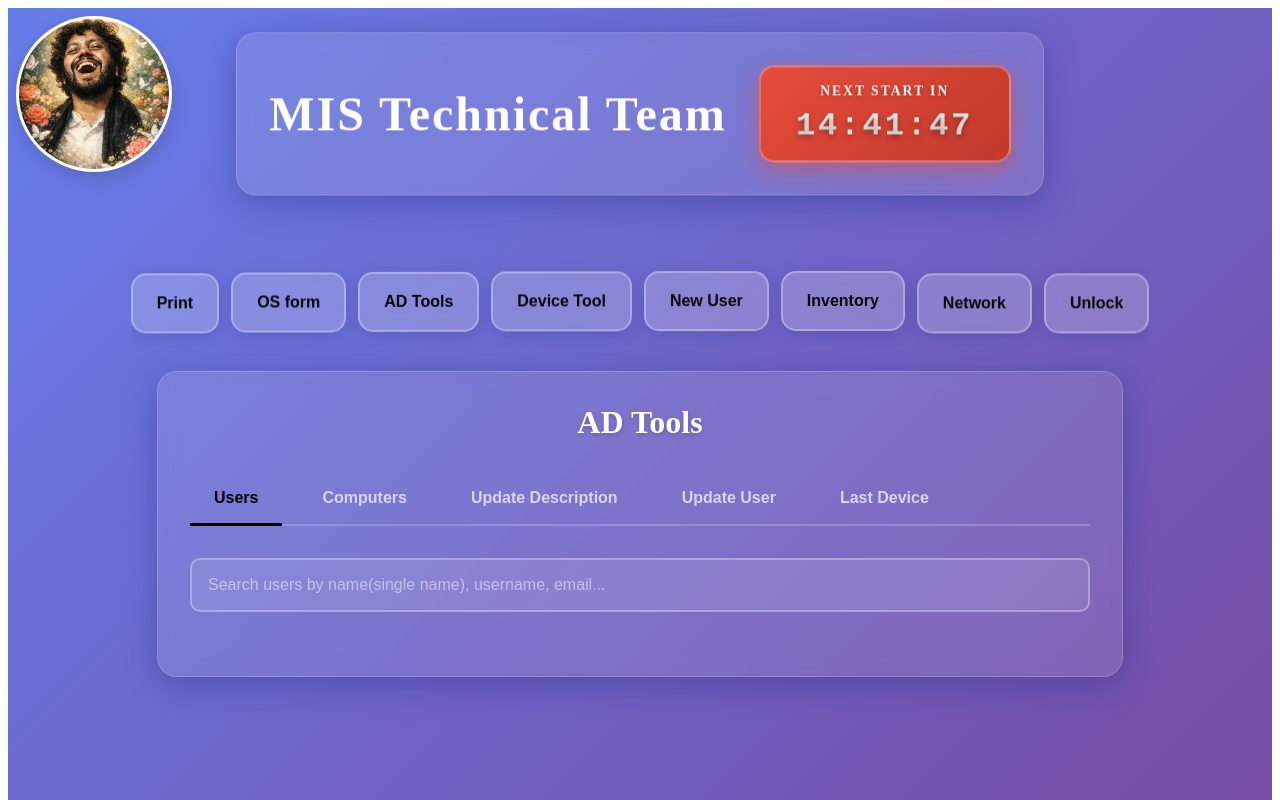
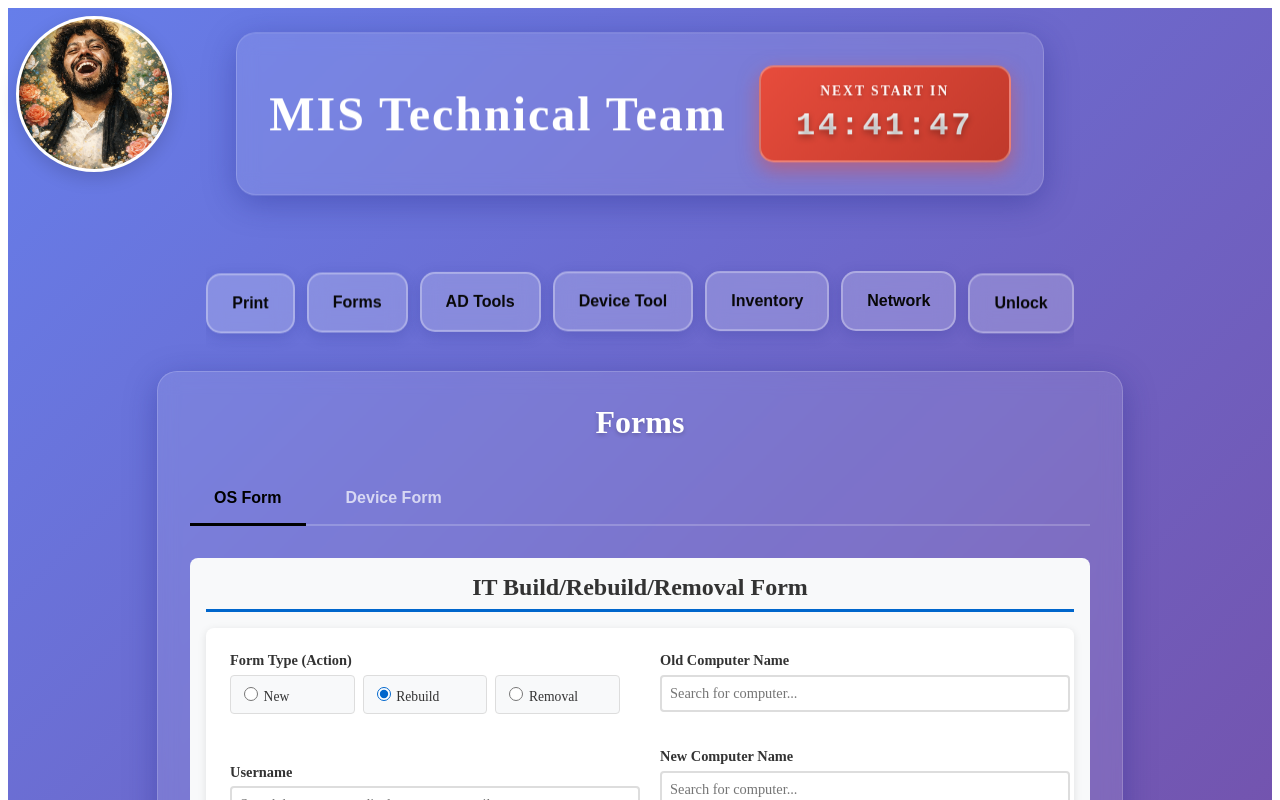
Before and after one commit to TrqHsn/MISTechnical, an Angular app in the folder MIS/: page /forms in a window 1280 px wide. Before the commit this address led to /ad-tools. Shown: the top 800 px of the page. Built offline with nearby package versions, Linux system fonts and the light colour scheme.

Commit message:
13-1-2026

```diff
--- a/MIS/src/app/app.html
+++ b/MIS/src/app/app.html
@@ -21,7 +21,7 @@
       <button
         class="btn"
         (click)="onTopButtonClick($event, button.id)"
-        [routerLink]="button.id === 'print' ? '/print' : button.id === 'testapi' ? '/ad-tools' : button.id === 'oif' ? '/os-installation-form' : button.id === 'inventory' ? '/inventory' : button.id === 'network' ? '/network' : button.id === 'devicetool' ? '/device-tool' : button.id === 'newuser' ? '/new-user-assign' : null"
+        [routerLink]="button.id === 'print' ? '/print' : button.id === 'testapi' ? '/ad-tools' : button.id === 'oif' ? '/forms' : button.id === 'inventory' ? '/inventory' : button.id === 'network' ? '/network' : button.id === 'devicetool' ? '/device-tool' : button.id === 'newuser' ? '/new-user-assign' : null"
         routerLinkActive="btn-active"
         [attr.data-id]="button.id">
         {{ button.name }}
--- a/MIS/src/app/app.routes.ts
+++ b/MIS/src/app/app.routes.ts
@@ -14,18 +14,13 @@ export const routes: Routes = [
   }
   ,
   {
-    path: 'label-print',
-    loadComponent: () => import('./components/label-print/label-print').then(m => m.LabelPrint)
+    path: 'forms',
+    loadComponent: () => import('./components/forms/forms').then(m => m.Forms)
   }
   ,
   {
     path: 'os-installation-form',
     loadComponent: () => import('./components/os-installation-form/os-installation-form.component').then(m => m.OsInstallationFormComponent)
-  }
-  ,
-  {
-    path: 'service-tag',
-    loadComponent: () => import('./components/service-tag/service-tag.component').then(m => m.ServiceTag)
   }
   ,
   {
--- a/MIS/src/app/app.ts
+++ b/MIS/src/app/app.ts
@@ -13,13 +13,12 @@ export class App {
 
   buttons = [
     { name: 'Print', id: 'print' },
-    { name: 'OS form', id: 'oif' },
+    { name: 'Forms', id: 'oif' },
     { name: 'AD Tools', id: 'testapi' },
     { name: 'Device Tool', id: 'devicetool' },
-    { name: 'New User', id: 'newuser' },
     { name: 'Inventory', id: 'inventory' },
     { name: 'Network', id: 'network' },
-        { name: 'Unlock', id: 'unlock' }
+    { name: 'Unlock', id: 'unlock' }
   ];
 
   // Work timer (7:30 -> 16:30 local time)
--- /dev/null
+++ b/MIS/src/app/components/forms/forms.css
@@ -0,0 +1,73 @@
+.forms-container {
+  background: rgba(255, 255, 255, 0.1);
+  backdrop-filter: blur(10px);
+  border-radius: 20px;
+  padding: 2rem;
+  max-width: 900px;
+  margin: 0 auto;
+  box-shadow: 0 8px 32px rgba(31, 38, 135, 0.37);
+  border: 1px solid rgba(255, 255, 255, 0.18);
+  animation: slideIn 0.5s ease-out;
+}
+
+@keyframes slideIn {
+  from {
+    opacity: 0;
+    transform: translateY(20px);
+  }
+  to {
+    opacity: 1;
+    transform: translateY(0);
+  }
+}
+
+.forms-container h1 {
+  text-align: center;
+  color: #ffffff;
+  margin-top: 0;
+  margin-bottom: 2rem;
+  font-size: 2rem;
+  text-shadow: 0 2px 4px rgba(0, 0, 0, 0.2);
+}
+
+.tabs {
+  display: flex;
+  gap: 1rem;
+  margin-bottom: 2rem;
+  border-bottom: 2px solid rgba(255, 255, 255, 0.2);
+}
+
+.tab-btn {
+  background: transparent;
+  border: none;
+  color: rgba(255, 255, 255, 0.7);
+  padding: 1rem 1.5rem;
+  font-size: 1rem;
+  font-weight: 600;
+  cursor: pointer;
+  transition: all 0.3s ease;
+  border-bottom: 3px solid transparent;
+  margin-bottom: -2px;
+}
+
+.tab-btn:hover {
+  color: #ffffff;
+}
+
+.tab-btn.active {
+  color: #000000;
+  border-bottom-color: #000000;
+}
+
+.tab-content {
+  animation: fadeIn 0.3s ease-in;
+}
+
+@keyframes fadeIn {
+  from {
+    opacity: 0;
+  }
+  to {
+    opacity: 1;
+  }
+}
--- /dev/null
+++ b/MIS/src/app/components/forms/forms.html
@@ -0,0 +1,27 @@
+<div class="forms-container">
+  <h1>Forms</h1>
+
+  <!-- Tab Navigation -->
+  <div class="tabs">
+    <button class="tab-btn" [class.active]="activeTab() === 'os-form'" (click)="activeTab.set('os-form')">
+      OS Form
+    </button>
+    <button class="tab-btn" [class.active]="activeTab() === 'device-form'" (click)="activeTab.set('device-form')">
+      Device Form
+    </button>
+  </div>
+
+  <!-- OS Form Tab -->
+  @if (activeTab() === 'os-form') {
+    <div class="tab-content">
+      <app-os-installation-form></app-os-installation-form>
+    </div>
+  }
+
+  <!-- Device Form Tab -->
+  @if (activeTab() === 'device-form') {
+    <div class="tab-content">
+      <app-new-user-assign-form></app-new-user-assign-form>
+    </div>
+  }
+</div>
--- /dev/null
+++ b/MIS/src/app/components/forms/forms.ts
@@ -0,0 +1,14 @@
+import { Component, signal } from '@angular/core';
+import { OsInstallationFormComponent } from '../os-installation-form/os-installation-form.component';
+import { NewUserAssignFormComponent } from '../new-user-assign-form/new-user-assign-form.component';
+
+@Component({
+  selector: 'app-forms',
+  imports: [OsInstallationFormComponent, NewUserAssignFormComponent],
+  templateUrl: './forms.html',
+  styleUrl: './forms.css',
+  standalone: true
+})
+export class Forms {
+  activeTab = signal<'os-form' | 'device-form'>('os-form');
+}
--- a/MIS/src/app/components/network/network.css
+++ b/MIS/src/app/components/network/network.css
@@ -1,61 +1,77 @@
 .network-container {
-  background: rgba(255, 255, 255, 0.04);
-  padding: 1.5rem;
-  border-radius: 12px;
-  color: #fff;
-  max-width: 800px;
+  background: rgba(255, 255, 255, 0.1);
+  backdrop-filter: blur(10px);
+  border-radius: 20px;
+  padding: 2rem;
+  max-width: 900px;
   margin: 0 auto;
+  box-shadow: 0 8px 32px rgba(31, 38, 135, 0.37);
+  border: 1px solid rgba(255, 255, 255, 0.18);
+  animation: slideIn 0.5s ease-out;
+}
+
+@keyframes slideIn {
+  from {
+    opacity: 0;
+    transform: translateY(20px);
+  }
+  to {
+    opacity: 1;
+    transform: translateY(0);
+  }
 }
 
 .network-container h1 {
-  background: rgba(255, 255, 255, 0.1);
-  border: 1px solid rgba(255, 255, 255, 0.14);
-  color: #111;
-  display: inline-block;
-  padding: 0.5rem 1rem;
-  border-radius: 8px;
-  margin: 0 auto 1.5rem auto;
   text-align: center;
-  width: 100%;
+  color: #ffffff;
+  margin-top: 0;
+  margin-bottom: 2rem;
+  font-size: 2rem;
+  text-shadow: 0 2px 4px rgba(0, 0, 0, 0.2);
 }
 
 /* Tabs */
 .tabs {
   display: flex;
-  gap: 0.5rem;
-  margin-bottom: 1.5rem;
-  border-bottom: 2px solid rgba(255, 255, 255, 0.1);
-  padding-bottom: 0.5rem;
+  gap: 1rem;
+  margin-bottom: 2rem;
+  border-bottom: 2px solid rgba(255, 255, 255, 0.2);
 }
 
 .tab-btn {
-  padding: 0.6rem 1.2rem;
+  background: transparent;
   border: none;
-  border-radius: 6px 6px 0 0;
-  background: rgba(255, 255, 255, 0.05);
   color: rgba(255, 255, 255, 0.7);
+  padding: 1rem 1.5rem;
+  font-size: 1rem;
+  font-weight: 600;
   cursor: pointer;
-  font-weight: 600;
-  transition: all 0.2s;
+  transition: all 0.3s ease;
+  border-bottom: 3px solid transparent;
+  margin-bottom: -2px;
 }
 
 .tab-btn:hover {
-  background: rgba(255, 255, 255, 0.08);
-  color: #fff;
+  color: #ffffff;
 }
 
 .tab-btn.active {
-  background: rgba(76, 175, 80, 0.2);
-  color: #4caf50;
-  border-bottom: 2px solid #4caf50;
+  color: #000000;
+  border-bottom-color: #000000;
 }
 
 /* Tab content */
 .tab-content {
-  background: rgba(255, 255, 255, 0.06);
-  border: 1px solid rgba(255, 255, 255, 0.1);
-  padding: 1.5rem;
-  border-radius: 8px;
+  animation: fadeIn 0.3s ease-in;
+}
+
+@keyframes fadeIn {
+  from {
+    opacity: 0;
+  }
+  to {
+    opacity: 1;
+  }
 }
 
 /* Ping section */
```
Also changed, not shown: 1 other file (tests, documents, lock files or other folders).
